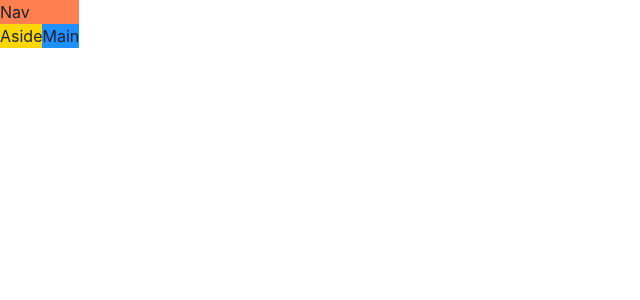
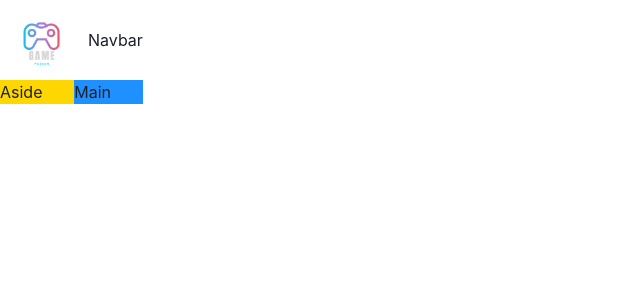
Before and after one commit to AkshayS05/gameFusion, a React (Vite) app in the folder Game-Fusion/: page / in a window 1280 px wide. Shown: the top 300 px of the page, without its empty margins (0-640 px from the left). Built offline with nearby package versions, Linux system fonts and the light colour scheme.

Commit message:
build a navbar

```diff
--- a/Game-Fusion/src/App.tsx
+++ b/Game-Fusion/src/App.tsx
@@ -1,4 +1,5 @@
 import { Button, ButtonGroup, Grid, GridItem, Show } from '@chakra-ui/react';
+import NavBar from './components/NavBar';
 
 function App() {
 
@@ -8,7 +9,7 @@ function App() {
         base: `"nav" "main"`,
         lg:`"nav nav" "aside main"`
       }}>
-        <GridItem area="nav" bg="coral">Nav</GridItem>
+        <GridItem area="nav"><NavBar /></GridItem>
         <Show above='lg'>
         <GridItem area="aside" bg="gold">Aside</GridItem>
         </Show>
--- /dev/null
+++ b/Game-Fusion/src/components/NavBar.tsx
@@ -0,0 +1,13 @@
+import { HStack, Image, Text } from "@chakra-ui/react"
+import logo from "../assets/Game_Fusion.webp";
+
+const NavBar = () => {
+  return (
+   <HStack>
+    <Image src={logo} boxSize='80px'/>
+    <Text>Navbar</Text>
+   </HStack>
+  )
+}
+
+export default NavBar
```
Also changed, not shown: Game-Fusion/src/assets/Game_Fusion.webp (added).
